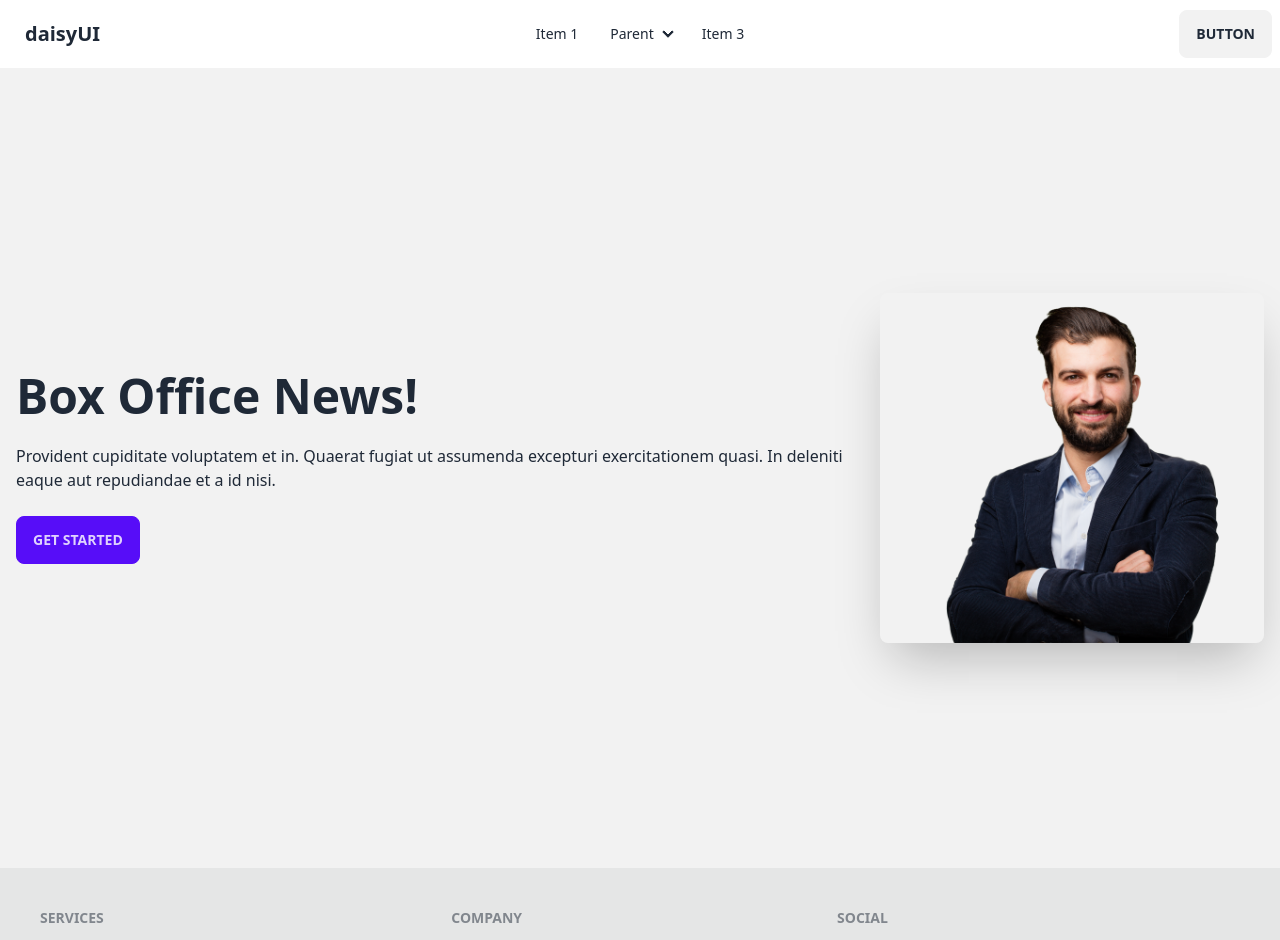
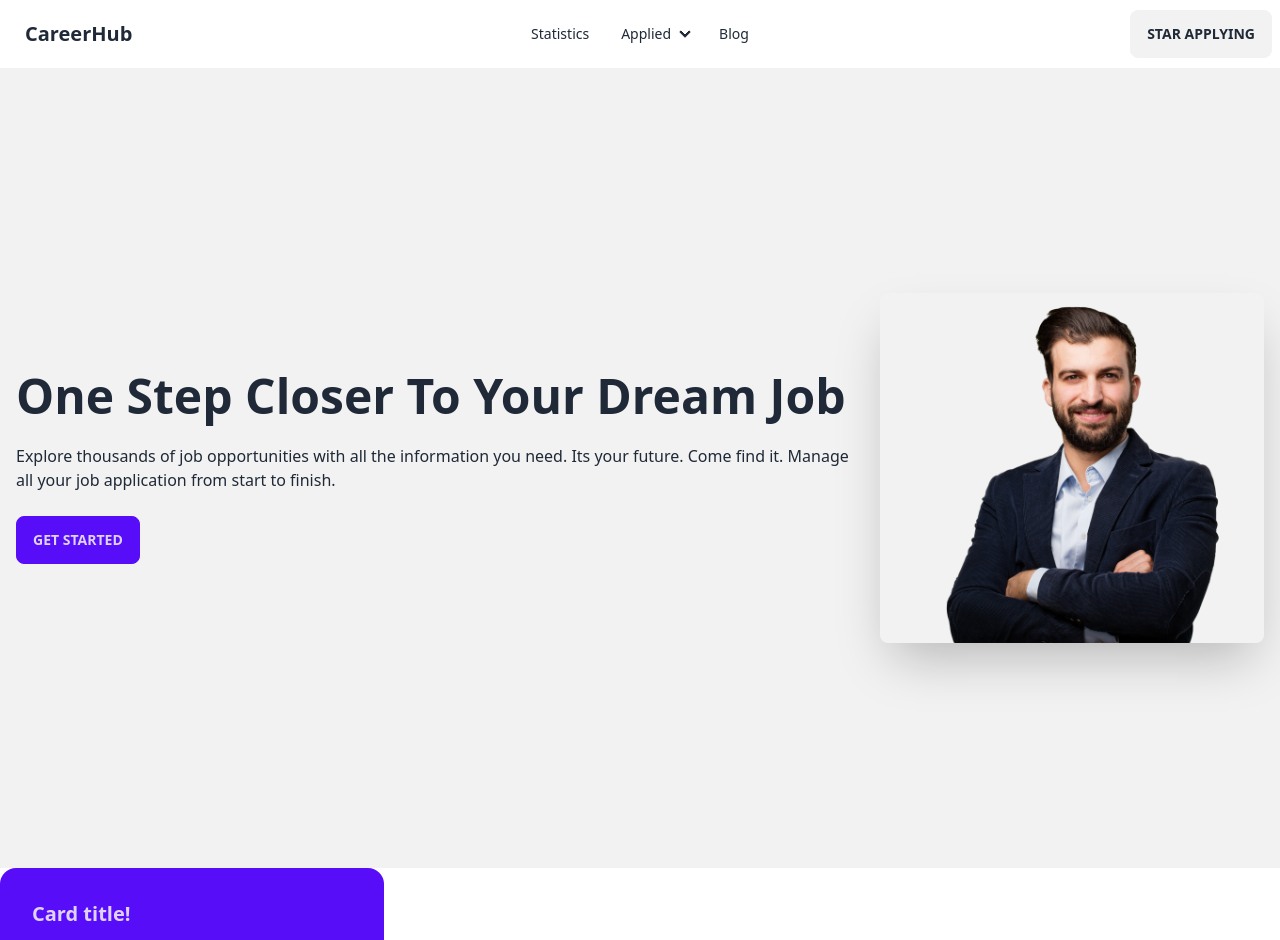
Before and after one commit to devalienbrain/React-router-project, a React (Vite) app: page / in a window 1280 px wide. Shown: the top 940 px of the page. Built offline with nearby package versions, Linux system fonts and the light colour scheme.

Commit message:
Root jsx file added

```diff
--- a/src/Components/Header/NavBar.jsx
+++ b/src/Components/Header/NavBar.jsx
@@ -24,51 +24,51 @@ const NavBar = () => {
             className="menu menu-sm dropdown-content mt-3 z-[1] p-2 shadow bg-base-100 rounded-box w-52"
           >
             <li>
-              <a>Item 1</a>
+              <a>Statistics</a>
             </li>
             <li>
-              <a>Parent</a>
+              <a>Applied</a>
               <ul className="p-2">
                 <li>
-                  <a>Submenu 1</a>
+                  <a>Applied 1</a>
                 </li>
                 <li>
-                  <a>Submenu 2</a>
+                  <a>Applied 2</a>
                 </li>
               </ul>
             </li>
             <li>
-              <a>Item 3</a>
+              <a>Blog</a>
             </li>
           </ul>
         </div>
-        <a className="btn btn-ghost normal-case text-xl">daisyUI</a>
+        <a className="btn btn-ghost normal-case text-xl">CareerHub</a>
       </div>
       <div className="navbar-center hidden lg:flex">
         <ul className="menu menu-horizontal px-1">
           <li>
-            <a>Item 1</a>
+            <a>Statistics</a>
           </li>
           <li tabIndex={0}>
             <details>
-              <summary>Parent</summary>
+              <summary>Applied</summary>
               <ul className="p-2">
                 <li>
-                  <a>Submenu 1</a>
+                  <a>Applied 1</a>
                 </li>
                 <li>
-                  <a>Submenu 2</a>
+                  <a>Applied 2</a>
                 </li>
               </ul>
             </details>
           </li>
           <li>
-            <a>Item 3</a>
+            <a>Blog</a>
           </li>
         </ul>
       </div>
       <div className="navbar-end">
-        <a className="btn">Button</a>
+        <a className="btn">Star Applying</a>
       </div>
     </div>
   );
--- a/src/Components/Home/Banner/Banner.jsx
+++ b/src/Components/Home/Banner/Banner.jsx
@@ -6,11 +6,13 @@ const Banner = () => {
       <div className="hero-content flex-col lg:flex-row-reverse">
         <img src={user} className="max-w-sm rounded-lg shadow-2xl" />
         <div>
-          <h1 className="text-5xl font-bold">Box Office News!</h1>
+          <h1 className="text-5xl font-bold">
+            One Step Closer To Your Dream Job
+          </h1>
           <p className="py-6">
-            Provident cupiditate voluptatem et in. Quaerat fugiat ut assumenda
-            excepturi exercitationem quasi. In deleniti eaque aut repudiandae et
-            a id nisi.
+            Explore thousands of job opportunities with all the information you
+            need. Its your future. Come find it. Manage all your job application
+            from start to finish.
           </p>
           <button className="btn btn-primary">Get Started</button>
         </div>
--- /dev/null
+++ b/src/Components/Home/JobCategory/JobCategory.jsx
@@ -0,0 +1,15 @@
+const JobCategory = () => {
+  return (
+    <div className="card w-96 bg-primary text-primary-content">
+      <div className="card-body">
+        <h2 className="card-title">Card title!</h2>
+        <p>If a dog chews shoes whose shoes does he choose?</p>
+        <div className="card-actions justify-end">
+          <button className="btn">Buy Now</button>
+        </div>
+      </div>
+    </div>
+  );
+};
+
+export default JobCategory;
--- /dev/null
+++ b/src/Components/Root/Root.jsx
@@ -0,0 +1,19 @@
+import { Outlet } from "react-router-dom";
+import NavBar from "../Header/NavBar";
+import Banner from "../Home/Banner/Banner";
+import JobCategory from "../Home/JobCategory/JobCategory";
+import Footer from "../Footer/Footer";
+
+const Root = () => {
+  return (
+    <div>
+      <NavBar></NavBar>
+      <Banner></Banner>
+      <JobCategory></JobCategory>
+      <Outlet></Outlet>
+      <Footer></Footer>
+    </div>
+  );
+};
+
+export default Root;
--- a/src/main.jsx
+++ b/src/main.jsx
@@ -1,20 +1,17 @@
 import React from "react";
 import ReactDOM from "react-dom/client";
-import App from "./App.jsx";
 import "./index.css";
 
 import { createBrowserRouter, RouterProvider } from "react-router-dom";
-import Banner from "./Components/Home/Banner/Banner.jsx";
-import NavBar from "./Components/Header/NavBar.jsx";
-import Footer from "./Components/Footer/Footer.jsx";
+
+import Root from "./Components/Root/Root.jsx";
 
 const router = createBrowserRouter([
   {
     path: "/",
     element: (
       <>
-        {" "}
-        <NavBar></NavBar> <Banner></Banner> <Footer></Footer>{" "}
+        <Root></Root>
       </>
     ),
   },
```
